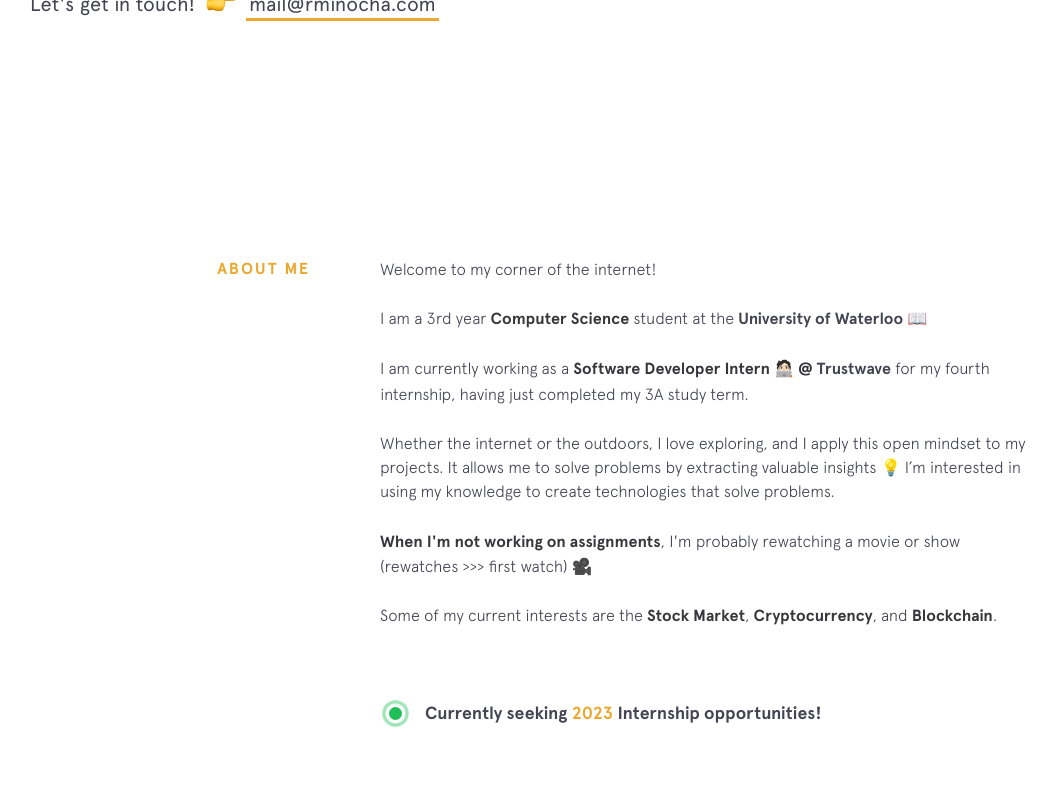
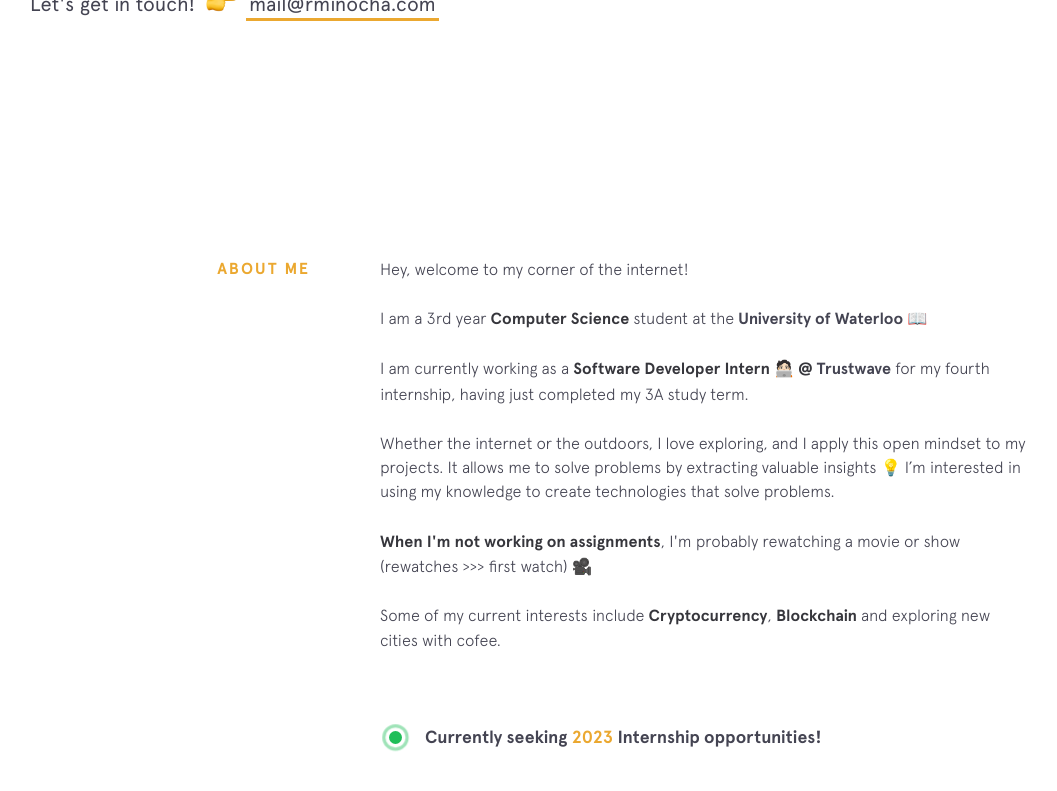
Before and after one commit to rohanxminocha/personal-website-v1, a Jekyll site: the page built from index.html, in a window 1280 px wide and 900 px high, scrolled down 743 px. Shown: the top 791 px of the window, without its empty margins (70-1127 px from the left). Built offline with Jekyll 4.4.1, drawn with Linux system fonts in a browser that asks for light colours; nearby versions of some CDN libraries.

Commit message:
Update background.html

```diff
--- a/_includes/background.html
+++ b/_includes/background.html
@@ -1,12 +1,12 @@
 <section class="section background">
    <div class="section__title">About Me</div>
    <div class="section__content">
-      <p>Welcome to my corner of the internet!</p>
+      <p>Hey, welcome to my corner of the internet!</p>
       <p>I am a 3rd year <strong>Computer Science</strong> student at the <a class="underline-link" href="https://cs.uwaterloo.ca/" target="_blank">University of Waterloo</a> 📖</p>
       <p>I am currently working as a <strong>Software Developer Intern 🧑🏻‍💻 @</strong> <a class="underline-link" href="https://www.trustwave.com/" target="_blank">Trustwave</a> for my fourth internship, having just completed my 3A study term.</p>
       <p>Whether the internet or the outdoors, I love exploring, and I apply this open mindset to my projects. It allows me to solve problems by extracting valuable insights 💡 I’m interested in using my knowledge to create technologies that solve problems.</p>
       <p><strong>When I'm not working on assignments</strong>, I'm probably rewatching a movie or show <br>(rewatches >>> first watch) 🎥</p>
-      <p>Some of my current interests are the <strong>Stock Market</strong>, <strong>Cryptocurrency</strong>, and <strong>Blockchain</strong>.</p>
+      <p>Some of my current interests include <strong>Cryptocurrency</strong>, <strong>Blockchain</strong> and exploring new cities with cofee.</p>
       {% include employment-status.html %}
    </div>
 </section>
```
